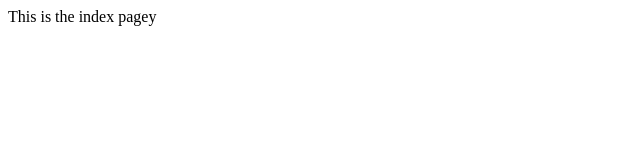
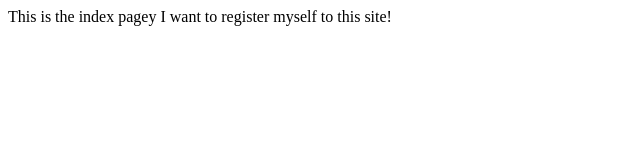
Before and after one commit to andou/zenhub-test, a plain HTML site: page index.html in a window 1280 px wide. Shown: the whole page, without its empty margins (0-640 px from the left). Drawn offline with Linux system fonts and the light colour scheme.

```diff
--- a/index.html
+++ b/index.html
@@ -1,3 +1,4 @@
 <html>
 This is the index pagey
+I want to register myself to this site!
 </html>
```
